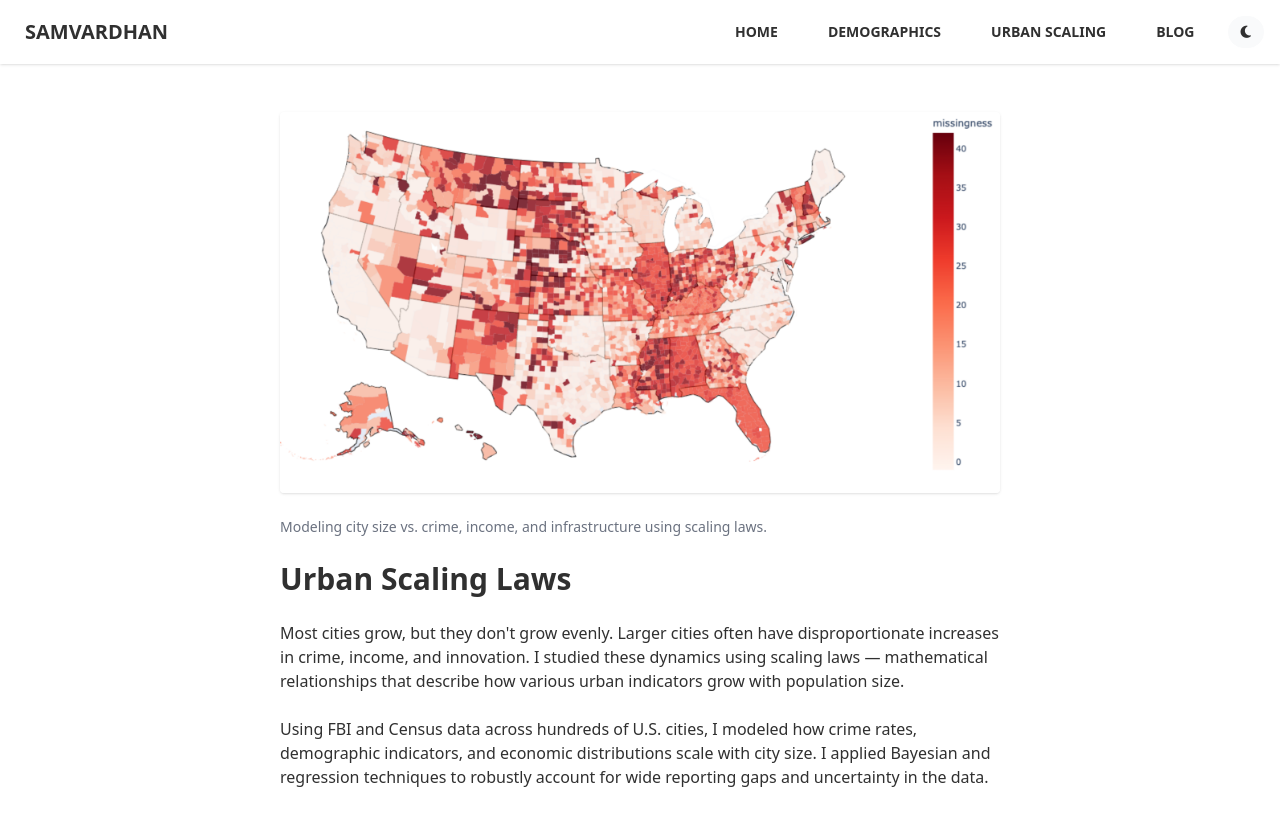
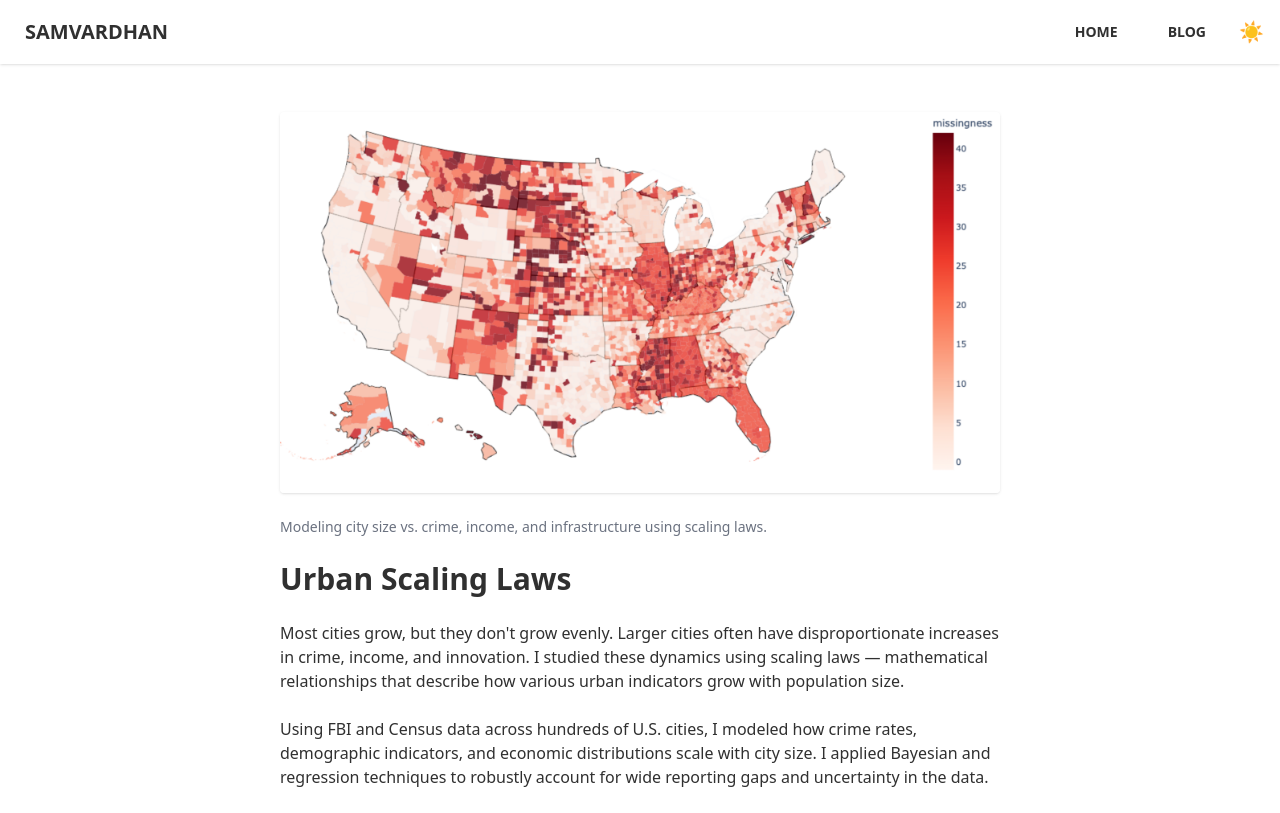
Before and after one commit to s-vishnoi/portfolio, a Vue app: page /urban-scaling in a window 1280 px wide. Built offline with nearby package versions, Linux system fonts and the light colour scheme.

Commit message:
update header

```diff
--- a/src/App.vue
+++ b/src/App.vue
@@ -4,12 +4,13 @@
       <div class="flex-1">
         <router-link to="/" class="btn btn-ghost text-xl">Samvardhan</router-link>
       </div>
-      <div class="flex gap-4 px-2">
+      <div class="flex gap-4 px-2 items-center">
         <router-link to="/" class="btn btn-ghost">Home</router-link>
-        <router-link to="/demographics" class="btn btn-ghost">Demographics</router-link>
-        <router-link to="/urban-scaling" class="btn btn-ghost">Urban Scaling</router-link>
         <router-link to="/blog" class="btn btn-ghost">Blog</router-link>
-        <button class="btn btn-sm" @click="toggleTheme"><i class="fas fa-moon"></i></button>
+        <button class="text-xl" @click="toggleTheme">
+          <span v-if="theme === 'dark'">🌙</span>
+          <span v-else>☀️</span>
+        </button>
       </div>
     </nav>
     <router-view />
@@ -17,9 +18,19 @@
 </template>
 
 <script setup>
+import { ref, onMounted } from 'vue'
+
+const theme = ref('pastel')
+
 const toggleTheme = () => {
   const root = document.documentElement
   const current = root.getAttribute('data-theme')
-  root.setAttribute('data-theme', current === 'dark' ? 'pastel' : 'dark')
+  const next = current === 'dark' ? 'pastel' : 'dark'
+  theme.value = next
+  root.setAttribute('data-theme', next)
 }
+
+onMounted(() => {
+  theme.value = document.documentElement.getAttribute('data-theme') || 'pastel'
+})
 </script>
--- a/src/pages/Home.vue
+++ b/src/pages/Home.vue
@@ -37,8 +37,7 @@
           <a :href="post.link" target="_blank" class="link link-hover text-lg text-accent font-semibold">
             {{ post.title }}
           </a>
-          <p class="text-sm text-secondary italic">{{ post.description }}</p>
-          <p class="text-sm text-gray-500">{{ new Date(post.pubDate).toLocaleDateString() }}</p>
+
         </div>
       </div>
       <div v-else>
```
